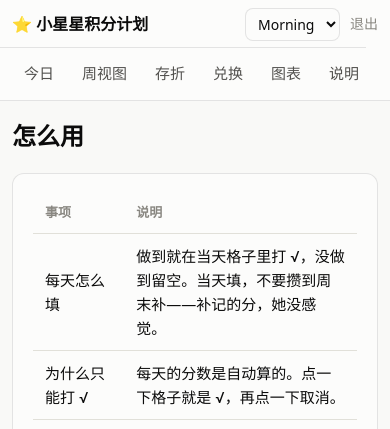
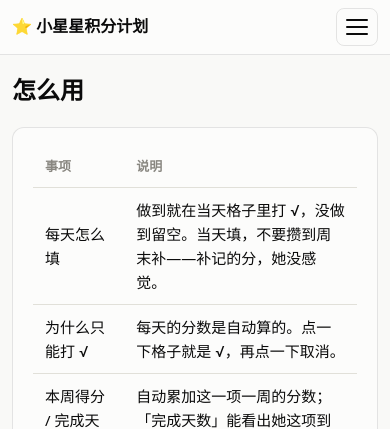
Before and after one commit to wangweitung/kid-points, a Flask app: page /help in a window 390 px wide. Shown: the top 429 px of the page. Run offline with Flask 3, Linux system fonts and the light colour scheme; the visitor is signed in with stand-in values (Sample User, id 1); data comes from the database, SQL or seed files in the repository.

Commit message:
移动端导航改为汉堡菜单
- base.html: 顶栏加汉堡按钮，账号区移入 nav，当前页链接加 active 高亮
- style.css: <=860px 收起为下拉面板，链接竖排、账号区在面板底部，
  汉堡三横线点开变 X；桌面端保持单行横向导航不变
- app.js: 开关逻辑（点击切换、点外部/Esc/点链接后收起），同步 aria-expanded
- README: 同步移动端导航描述

Co-Authored-By: Claude Code <noreply@anthropic.com>

```diff
--- a/app/static/style.css
+++ b/app/static/style.css
@@ -52,7 +52,7 @@ a:hover { text-decoration: underline; }
 }
 .brand { font-weight: 700; font-size: 16px; color: var(--ink); }
 .brand:hover { text-decoration: none; }
-.nav { display: flex; gap: 4px; flex-wrap: wrap; flex: 1; }
+.nav { display: flex; gap: 4px; flex-wrap: wrap; flex: 1; align-items: center; }
 .nav a {
   color: var(--ink-2);
   padding: 6px 12px;
@@ -60,8 +60,31 @@ a:hover { text-decoration: underline; }
   font-weight: 500;
 }
 .nav a:hover { background: rgba(11, 11, 11, 0.06); text-decoration: none; color: var(--ink); }
+.nav a.active { background: rgba(42, 120, 214, 0.12); color: var(--primary-dark); }
 .nav a.nav-admin { color: var(--primary); }
-.userbox { display: flex; align-items: center; gap: 10px; font-size: 14px; }
+.nav-toggle {
+  display: none;
+  flex-direction: column;
+  justify-content: center;
+  gap: 5px;
+  width: 42px;
+  height: 38px;
+  padding: 0 9px;
+  border: 1px solid var(--border);
+  border-radius: 8px;
+  background: transparent;
+  cursor: pointer;
+}
+.nav-toggle span {
+  display: block;
+  width: 100%;
+  height: 2px;
+  border-radius: 2px;
+  background: var(--ink);
+  transition: transform 0.2s ease, opacity 0.2s ease;
+}
+.nav-toggle:focus-visible { outline: 2px solid rgba(42, 120, 214, 0.4); outline-offset: 1px; }
+.userbox { display: flex; align-items: center; gap: 10px; font-size: 14px; margin-left: auto; }
 .who { color: var(--ink-2); }
 .logout { color: var(--muted); }
 .child-switch, select {
@@ -439,11 +462,11 @@ input:focus, select:focus, textarea:focus {
   .strip { gap: 4px; }
   .strip-day { padding: 6px 2px; }
 
-  /* topbar: brand + userbox on one row, nav scrolls on its own row */
+  /* topbar: brand + hamburger on one row, nav drops down as a panel */
   .topbar {
+    flex-wrap: wrap;
     padding: 8px 12px;
-    gap: 6px;
-    flex-wrap: wrap;
+    gap: 0;
   }
   .brand {
     flex: 1 1 auto;
@@ -452,23 +475,35 @@ input:focus, select:focus, textarea:focus {
     overflow: hidden;
     text-overflow: ellipsis;
   }
-  .userbox { flex: 0 0 auto; }
-  .who { display: none; }
+  .nav-toggle { display: flex; }
+  .topbar.open .nav-toggle span:nth-child(1) { transform: translateY(7px) rotate(45deg); }
+  .topbar.open .nav-toggle span:nth-child(2) { opacity: 0; }
+  .topbar.open .nav-toggle span:nth-child(3) { transform: translateY(-7px) rotate(-45deg); }
+
   .nav {
     order: 3;
     flex: 0 0 100%;
-    flex-wrap: nowrap;
-    overflow-x: auto;
-    -webkit-overflow-scrolling: touch;
-    scrollbar-width: none;
-    margin: 0 -12px;
-    padding: 6px 12px 0;
+    display: none;
+    flex-direction: column;
+    align-items: stretch;
+    gap: 2px;
+    margin: 8px -12px -8px;
+    padding: 8px 12px 10px;
     border-top: 1px solid var(--border);
+    background: var(--surface);
   }
-  .nav::-webkit-scrollbar { display: none; }
+  .topbar.open .nav { display: flex; }
   .nav a {
-    flex: 0 0 auto;
-    white-space: nowrap;
-    padding: 7px 12px;
+    padding: 11px 12px;
+    border-radius: 8px;
+    font-size: 15px;
   }
+  .nav .userbox {
+    margin-left: 0;
+    margin-top: 8px;
+    padding-top: 10px;
+    border-top: 1px solid var(--grid);
+    justify-content: space-between;
+  }
+  .child-switch, .nav select { flex: 1; max-width: 60%; }
 }
--- a/app/templates/base.html
+++ b/app/templates/base.html
@@ -10,17 +10,20 @@
 <body>
 <header class="topbar">
   <a class="brand" href="{{ url_for('views.today') }}">⭐ 小星星积分计划</a>
-  <nav class="nav">
-    <a href="{{ url_for('views.today') }}">今日</a>
-    <a href="{{ url_for('views.week') }}">周视图</a>
-    <a href="{{ url_for('views.passbook') }}">存折</a>
-    <a href="{{ url_for('views.redeem') }}">兑换</a>
-    <a href="{{ url_for('views.charts') }}">图表</a>
-    <a href="{{ url_for('views.help') }}">说明</a>
+  <button class="nav-toggle" type="button" data-nav-toggle
+          aria-label="菜单" aria-expanded="false" aria-controls="site-nav">
+    <span></span><span></span><span></span>
+  </button>
+  <nav class="nav" id="site-nav">
+    <a href="{{ url_for('views.today') }}"{% if request.endpoint == 'views.today' %} class="active"{% endif %}>今日</a>
+    <a href="{{ url_for('views.week') }}"{% if request.endpoint == 'views.week' %} class="active"{% endif %}>周视图</a>
+    <a href="{{ url_for('views.passbook') }}"{% if request.endpoint == 'views.passbook' %} class="active"{% endif %}>存折</a>
+    <a href="{{ url_for('views.redeem') }}"{% if request.endpoint == 'views.redeem' %} class="active"{% endif %}>兑换</a>
+    <a href="{{ url_for('views.charts') }}"{% if request.endpoint == 'views.charts' %} class="active"{% endif %}>图表</a>
+    <a href="{{ url_for('views.help') }}"{% if request.endpoint == 'views.help' %} class="active"{% endif %}>说明</a>
     {% if session.get('role') == 'admin' %}
-      <a class="nav-admin" href="{{ url_for('admin.panel') }}">管理</a>
+      <a class="nav-admin{% if request.endpoint == 'admin.panel' %} active{% endif %}" href="{{ url_for('admin.panel') }}">管理</a>
     {% endif %}
-  </nav>
     <div class="userbox">
       {% if children is defined and children %}
         <select class="child-switch" data-switch-child title="切换小朋友">
@@ -32,6 +35,7 @@
       <span class="who">{{ session.get('username', '') }}</span>
       <a class="logout" href="{{ url_for('auth.logout') }}">退出</a>
     </div>
+  </nav>
 </header>
 
 {% with messages = get_flashed_messages(with_categories=true) %}
```
Also changed, not shown: app/static/app.js (+34 -0 lines), README.md. Lines whose indentation alone changed are shown as unchanged.
